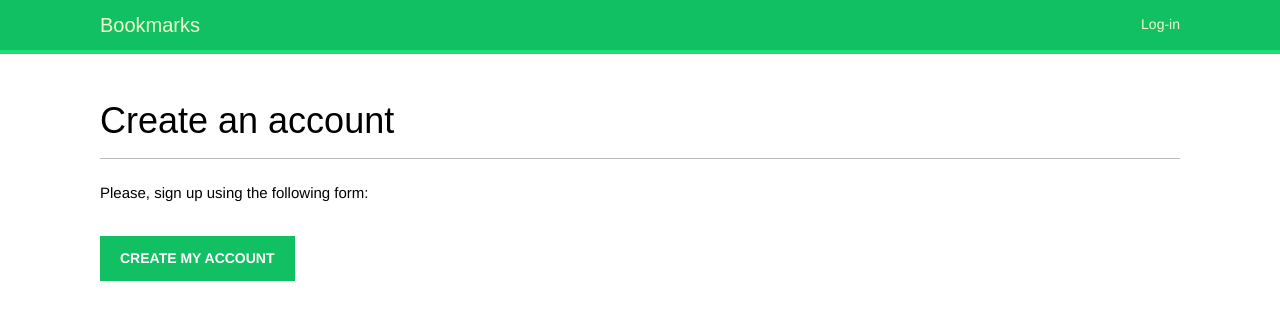
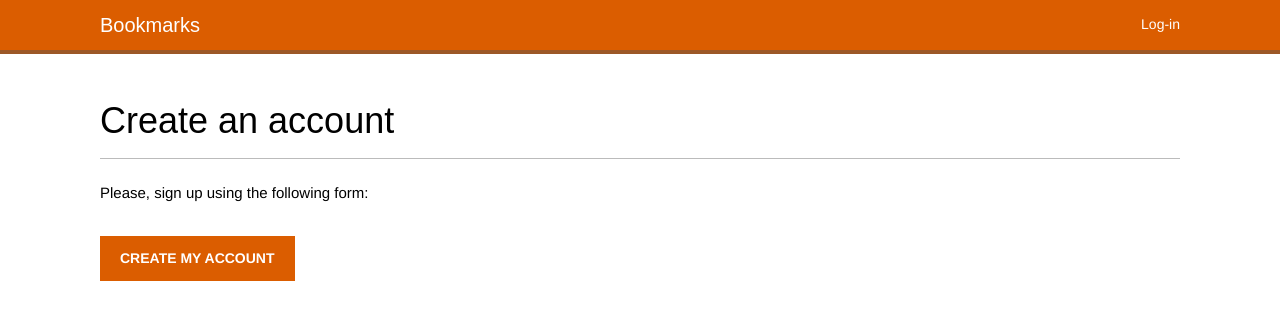
Before and after one commit to nyuskov/django, a Django app: template account/templates/account/register.html in a window 1280 px wide. Shown: the top 320 px of the page. Run offline with Django 5.2, Linux system fonts and the light colour scheme; the template is opened without the code that fills it, so the values that code supplies are empty; parts of the project's set-up code (start-up, migrations or seed data) failed here and were passed over; some web fonts are replaced.

Commit message:
add variables to css

```diff
--- a/account/static/css/account.css
+++ b/account/static/css/account.css
@@ -64,17 +64,6 @@ textarea {
     border: 0;
     padding: 6px 10px;
     font-size: 14px;
-}
-
-input[type=submit],
-a.button {
-    font-weight: bold;
-    cursor: pointer;
-    background: #12c064;
-    color: #fff;
-    padding: 10px 20px;
-    font-size: 14px;
-    text-transform: uppercase;
 }
 
 .errorlist {
--- a/static/css/app.css
+++ b/static/css/app.css
@@ -1,16 +1,44 @@
+@property --primary-color {
+    syntax: "<color>";
+    inherits: false;
+    initial-value: #DB5D00;
+}
+
+
+@property --secondary-color {
+    syntax: "<color>";
+    inherits: false;
+    initial-value: #9C5827;
+}
+
+
+@property --additional-color {
+    syntax: "<color>";
+    inherits: false;
+    initial-value: #00C6DB;
+}
+
+@property --optional-color {
+    syntax: "<color>";
+    inherits: false;
+    initial-value: #fff;
+}
+
+
+/* header */
 #header {
     padding: 10px 100px;
     font-size: 14px;
-    background: #12c064;
-    color: #fff;
-    border-bottom: 4px solid #1cdf78;
+    background: var(--primary-color);
+    color: var(--optional-color);
+    border-bottom: 4px solid var(--secondary-color);
     overflow: auto;
 }
 
 #header .logo {
     font-family: 'Muli', sans-serif;
     float: left;
-    color: #f3f7cc;
+    color: var(--optional-color);
     font-size: 20px;
     margin-right: 10%;
 }
@@ -29,21 +57,22 @@
 
 #header ul.menu li.selected a,
 #header ul.menu li.selected a:hover {
-    color: #1b6d32 !important;
+    color: var(--secondary-color);
     font-weight: bold;
 }
 
 #header a {
-    color: #f3f7cc !important;
+    color: var(--optional-color);
 }
 
 #header a:hover {
-    color: #fff;
+    color: var(--secondary-color);
 }
 
 #header .user {
     float: right;
     padding-top: 4px;
+    display: flex;
 }
 
 #header .user form {
@@ -53,18 +82,40 @@
 
 #header .user button {
     background: none;
-    color: #f3f7cc;
+    color: var(--secondary-color);
     border: none;
     cursor: pointer;
     float: left;
     display: inline;
 }
 
+/* link */
 a {
-    color: #12c064 !important;
     text-decoration: none;
+    color: var(--primary-color);
 }
 
-a:hover {
-    color: #00a74f;
+.link {
+    color: var(--primary-color);
 }
+
+.link:hover {
+    color: brightness(75%);
+}
+
+/* button */
+input[type=submit],
+a.button {
+    font-weight: bold;
+    background: var(--primary-color);
+    color: var(--optional-color);
+    padding: 10px 20px;
+    font-size: 14px;
+    text-transform: uppercase;
+    cursor: pointer;
+}
+
+input[type=submit]:hover,
+a.button:hover {
+    background: var(--secondary-color);
+}
```
Also changed, not shown: blog/static/css/blog.css (+2 -28 lines), static/css/main.css (deleted).
